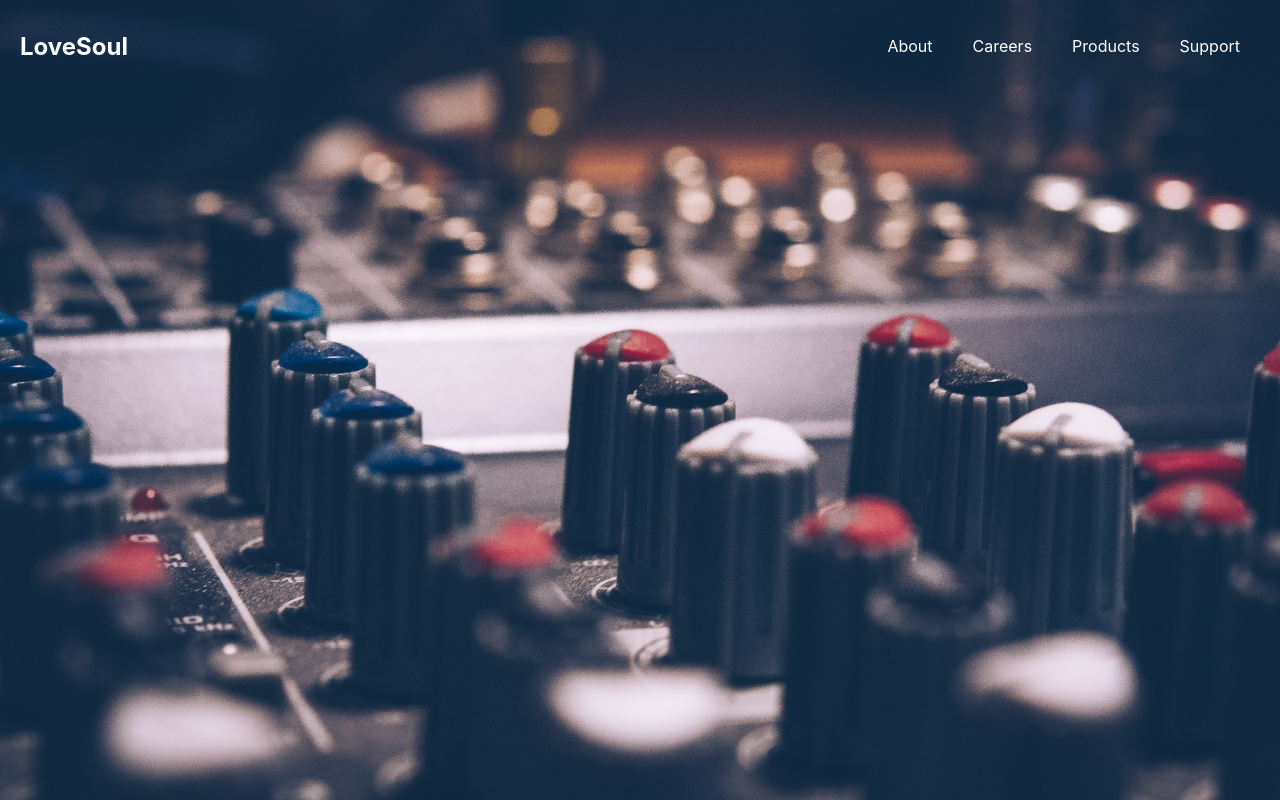
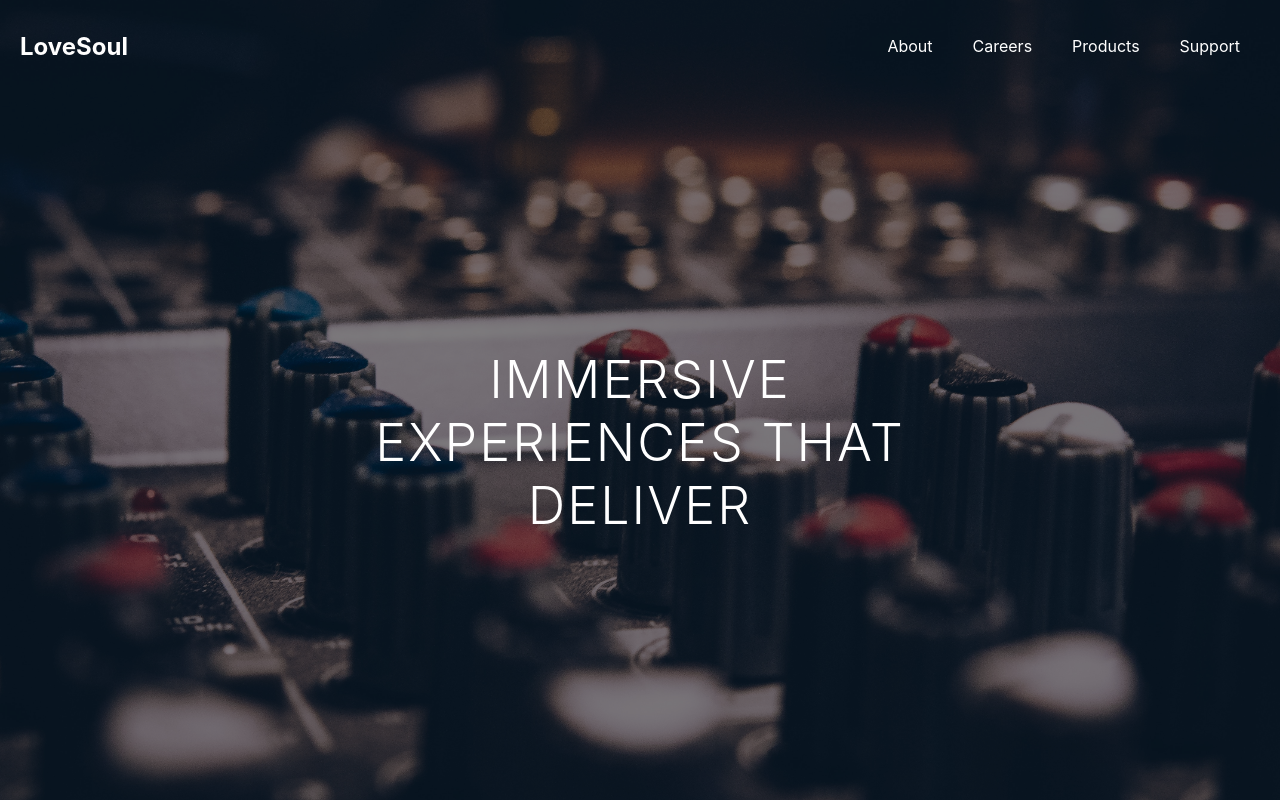
Before and after one commit to CESAR-JARAMILLO/Lovesoul-React, a React (Create React App) app: page / in a window 1280 px wide. Built offline with nearby package versions, Linux system fonts and the light colour scheme.

Commit message:
added hero content & styling with overlay

```diff
--- a/src/App.css
+++ b/src/App.css
@@ -1,6 +1,43 @@
 .App-header {
+  height: 100vh;
+  position: relative;
+}
+
+.background-img {
   background-image: url('./images/studio.jpg');
   background-size: cover;
   background-position: center center;
-  height: 100vh;
+  height: 100%;
 }
+
+.overlay {
+  position: absolute;
+  top: 0;
+  left: 0;
+  width: 100%;
+  height: 100%;
+  background-color: rgba(0, 0, 0, 0.5);
+}
+
+.hero-section {
+  display: flex;
+  align-items: center;
+  justify-content: center;
+  height: calc(100vh - 100px); /* This sets the height of the hero section to be the full viewport height minus the height of the navbar */
+  position: relative;
+  z-index: 1;
+}
+
+.lead {
+  text-transform: uppercase;
+  text-align: center;
+  letter-spacing: 2px;
+  font-size: 52px;
+  font-weight: 300;
+  color: #fff;
+  padding: 10px;
+  border-radius: 10px;
+  width: 90%;
+  max-width: 680px;
+
+}
--- a/src/App.js
+++ b/src/App.js
@@ -4,12 +4,16 @@ import Navbar from './components/Navbar/Navbar'
 function App() {
   return (
     <div className="App">
-      <header className='App-header'>
-        <Navbar />
-        <section className="hero">
 
-        </section>
-      </header>
+      <div className='overlay'></div>
+      <div className='background-img'>
+        <header className='App-header'>
+          <Navbar />
+          <section className="hero-section">
+              <h1 className='lead'>immersive experiences that deliver</h1>
+          </section>
+        </header>
+      </div>
     </div>
   );
 }
```
